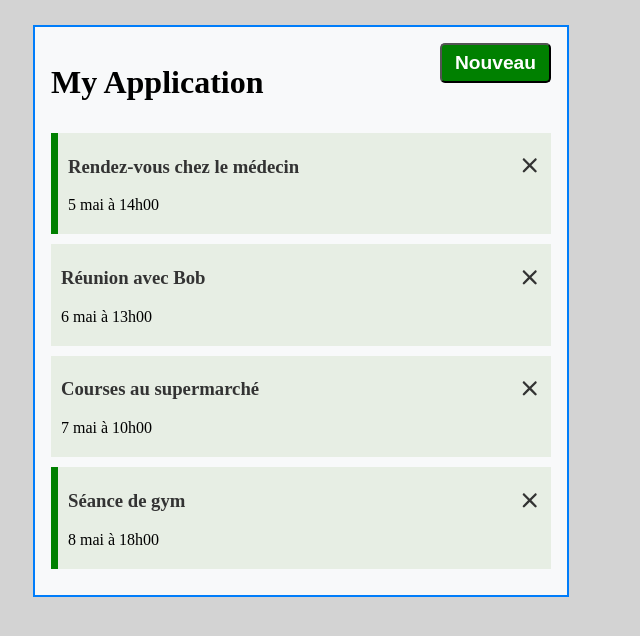
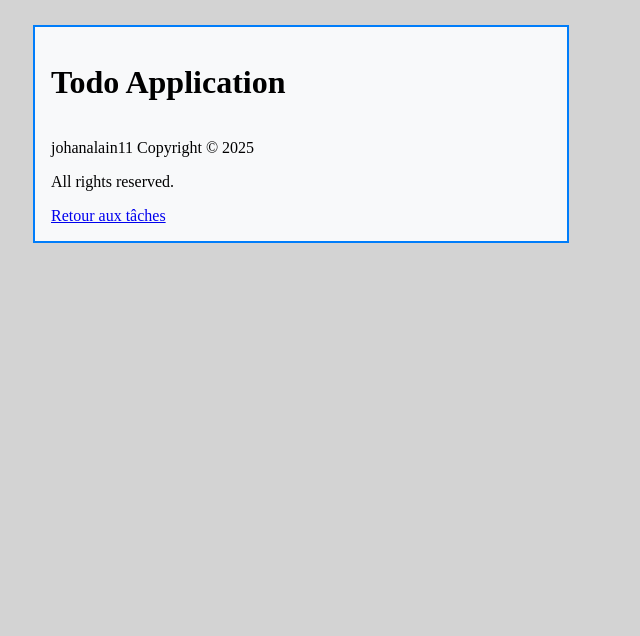
Before and after one commit to johanalain11/TodoApp-angular, an Angular app: page /about in a window 1280 px wide. Before the commit this address led to /. Shown: the top 636 px of the page, without its empty margins (0-640 px from the left). Built offline with nearby package versions, Linux system fonts and the light colour scheme; data requests are answered from the project's data file.

Commit message:
Ajout de la page A propos et mise à jour des styles et du routage

```diff
--- a/src/app/app.html
+++ b/src/app/app.html
@@ -1,5 +1,4 @@
 <div class="container">
   <app-header></app-header>
-  <app-tasks></app-tasks>
+  <router-outlet />
 </div>
-<router-outlet />
--- a/src/app/app.routes.ts
+++ b/src/app/app.routes.ts
@@ -1,3 +1,8 @@
 import { Routes } from '@angular/router';
+import { Tasks } from './components/tasks/tasks';
+import { About } from './components/about/about';
 
-export const routes: Routes = [];
+export const routes: Routes = [
+  { path: '', component: Tasks },
+  { path: 'about', component: About }
+];
--- /dev/null
+++ b/src/app/components/about/about.html
@@ -0,0 +1,5 @@
+<div>
+  <p>johanalain11 Copyright &copy; 2025</p>
+  <p>All rights reserved.</p>
+  <a routerLink="/">Retour aux tâches</a>
+</div>
--- /dev/null
+++ b/src/app/components/about/about.ts
@@ -0,0 +1,12 @@
+import { Component } from '@angular/core';
+import { RouterLink } from '@angular/router';
+
+@Component({
+  selector: 'app-about',
+  imports: [RouterLink],
+  templateUrl: './about.html',
+  styleUrl: './about.css'
+})
+export class About {
+
+}
--- a/src/app/components/header/header.html
+++ b/src/app/components/header/header.html
@@ -1,4 +1,6 @@
 <header>
   <h1>{{ title }}</h1>
-  <app-button color="{{ showAddTask ? 'red' : 'green' }}" text="{{ showAddTask ? 'Fermer' : 'Nouveau' }}" (click)="toggleAddTask()"></app-button>
+  @if (hasRoute('/')) {
+    <app-button color="{{ showAddTask ? 'red' : 'green' }}" text="{{ showAddTask ? 'Fermer' : 'Nouveau' }}" (click)="toggleAddTask()"></app-button>
+  }
 </header>
--- a/src/app/components/header/header.ts
+++ b/src/app/components/header/header.ts
@@ -1,8 +1,8 @@
 import { Component } from '@angular/core';
 import { Button } from '../button/button';
-import { Tasks } from '../tasks/tasks';
 import { UiService } from '../../services/ui';
 import { Subscription } from 'rxjs';
+import { Router } from '@angular/router';
 
 @Component({
   selector: 'app-header',
@@ -11,11 +11,11 @@ import { Subscription } from 'rxjs';
   styleUrl: './header.css'
 })
 export class HeaderComponent {
-  title = 'My Application';
+  title = 'Todo Application';
   showAddTask: boolean = false;
   subscription: Subscription | undefined;
 
-  constructor(private uiService: UiService) {
+  constructor(private uiService: UiService, private router: Router) {
     this.subscription = this.uiService
       .onToggle()
       .subscribe((value) => (this.showAddTask = value));
@@ -24,4 +24,8 @@ export class HeaderComponent {
   toggleAddTask() {
     this.uiService.toggleAddTask();
   }
+
+  hasRoute(route: string): boolean {
+    return this.router.url === route;
+  }
 }
--- a/src/app/components/tasks/tasks.html
+++ b/src/app/components/tasks/tasks.html
@@ -2,3 +2,8 @@
 @for (task of tasks; track task.id) {
   <app-task-item [task]="task" (onDeleteTask)="deleteTask(task)" (onToggleReminder)="toggleReminder(task)"></app-task-item>
 }
+@empty {
+  <p>Aucune tâche à afficher</p>
+}
+
+<a routerLink="/about">À propos</a>
--- a/src/app/components/tasks/tasks.ts
+++ b/src/app/components/tasks/tasks.ts
@@ -3,10 +3,11 @@ import {Task} from '../../Task';
 import { TaskItem } from '../task-item/task-item';
 import { TaskService } from '../../services/task';
 import { AddTask } from '../add-task/add-task';
+import { RouterLink } from '@angular/router';
 
 @Component({
   selector: 'app-tasks',
-  imports: [TaskItem, AddTask],
+  imports: [TaskItem, AddTask, RouterLink],
   templateUrl: './tasks.html',
   styleUrl: './tasks.css'
 })
--- a/src/app/services/ui.ts
+++ b/src/app/services/ui.ts
@@ -9,9 +9,7 @@ export class UiService {
   private subject: Subject<boolean> = new Subject<boolean>();
 
   toggleAddTask(): void {
-    console.log('Show AddTask 1', this.showAddTask);
     this.showAddTask = !this.showAddTask;
-    console.log('Show AddTask 2', this.showAddTask);
     this.subject.next(this.showAddTask);
   }
 
```
Also changed, not shown: src/app/components/about/about.css (added), 1 other file (tests, documents, lock files or other folders).
